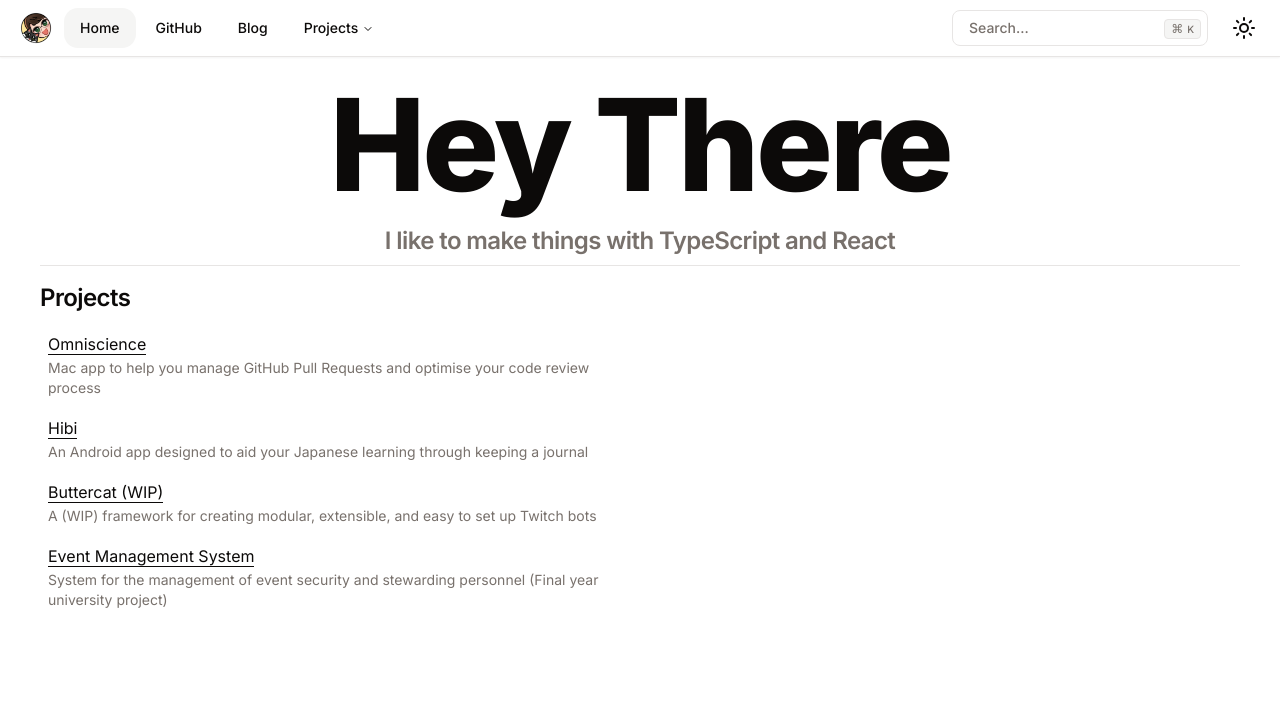
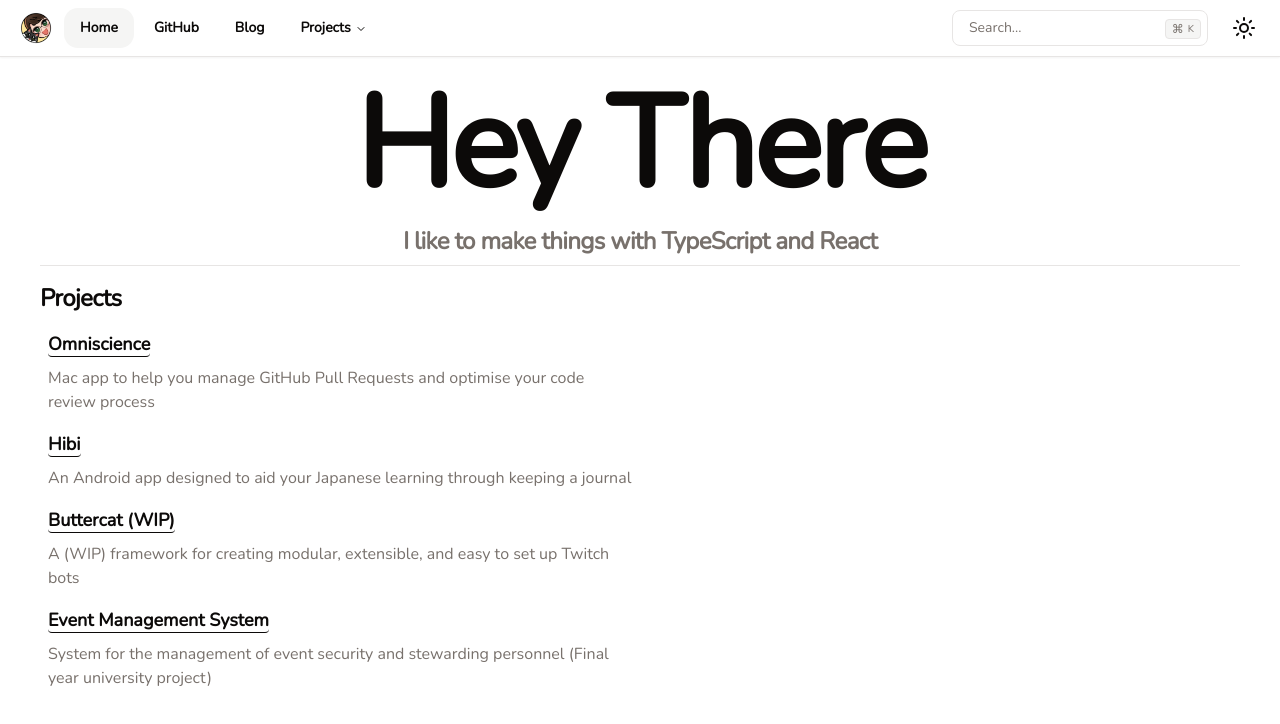
Before and after one commit to MarcDonald/marcdonald.com, a Next.js app: page / in a window 1280 px wide. Shown: the top 724 px of the page. Built offline with nearby package versions, Linux system fonts and the light colour scheme; what contentlayer, tailwindcss-debug-screens would draw is missing.

Commit message:
Switch font to Nunito

```diff
--- a/app/(routes)/project/[slug]/page.tsx
+++ b/app/(routes)/project/[slug]/page.tsx
@@ -6,11 +6,7 @@ import { Separator } from '@/app/components/ui/separator';
 import { Mdx } from '@/app/components/ui/mdx';
 import Balancer from 'react-wrap-balancer';
 import DownloadSection from '@/app/(routes)/project/[slug]/_components/download-section';
-import {
-	TypographyH1,
-	TypographyLarge,
-	TypographyLink,
-} from '@/app/components/ui/typography';
+import { TypographyH1, TypographyLarge } from '@/app/components/ui/typography';
 import { siteConfig } from '@/app/config/site';
 import ProjectHeaderShell from '@/app/(routes)/project/[slug]/_components/project-header-shell';
 import ScrollProgressBar from '@/app/components/scroll-progress-bar';
@@ -100,7 +96,7 @@ export default async function ProjectPage({ params }: ProjectPageProps) {
 		notFound();
 	}
 
-	const { title, description, link, downloadGitHubSlug } = proj;
+	const { title, description, downloadGitHubSlug } = proj;
 
 	return (
 		<article>
@@ -112,7 +108,7 @@ export default async function ProjectPage({ params }: ProjectPageProps) {
 						id={'main-content'}
 						tabIndex={-1}
 					>
-						<TypographyLink href={link ?? '#'}>{title}</TypographyLink>
+						{title}
 						<AnchorButton className={'self-center'} />
 					</TypographyH1>
 				</Balancer>
--- a/app/components/blog-list.tsx
+++ b/app/components/blog-list.tsx
@@ -6,16 +6,24 @@ import {
 import { BlogPost } from 'contentlayer/generated';
 import { cn } from '@/app/lib/utils';
 import { sortedBlogPosts } from '@/app/config/blog';
+import Balancer from 'react-wrap-balancer';
 
 const BlogLink = ({ blog }: { blog: BlogPost }) => {
 	return (
 		<li className={'p-2'}>
-			<TypographyP>
-				<TypographyLink href={`/blog/${blog.slugAsParams}`}>
-					{blog.title}
-				</TypographyLink>
+			<TypographyP className={'mb-2'}>
+				<Balancer>
+					<TypographyLink
+						href={`/blog/${blog.slugAsParams}`}
+						className={'font-bold'}
+					>
+						{blog.title}
+					</TypographyLink>
+				</Balancer>
 			</TypographyP>
-			<TypographyMuted>{blog.description}</TypographyMuted>
+			<TypographyMuted className={'text-base'}>
+				{blog.description}
+			</TypographyMuted>
 		</li>
 	);
 };
--- a/app/components/header-icon-dropdown.tsx
+++ b/app/components/header-icon-dropdown.tsx
@@ -28,6 +28,7 @@ const MotionLink = motion(Link);
 const textMotion: Variants = {
 	rest: {
 		x: 0,
+		fontWeight: '500',
 		transition: {
 			duration: 0.1,
 			type: 'tween',
@@ -35,6 +36,7 @@ const textMotion: Variants = {
 		},
 	},
 	hover: {
+		fontWeight: '900',
 		x: 5,
 		transition: {
 			duration: 0.2,
@@ -51,14 +53,17 @@ function AnimatedLink({
 }: { href: string } & PropsWithChildren & LinkProps) {
 	return (
 		<MotionLink
-			className={'h-full w-full'}
+			className={'h-full w-full text-sm'}
 			href={href}
 			initial={'rest'}
 			whileHover={'hover'}
 			animate={'rest'}
 			{...props}
 		>
-			<motion.div className={'flex'} variants={textMotion}>
+			<motion.div
+				className={'flex items-center justify-start'}
+				variants={textMotion}
+			>
 				{children}
 			</motion.div>
 		</MotionLink>
--- a/app/components/header-nav.tsx
+++ b/app/components/header-nav.tsx
@@ -32,7 +32,7 @@ const NavItem = ({
 				<NavigationMenuLink
 					className={cn(
 						navigationMenuTriggerStyle(),
-						'bg-transparent',
+						'bg-transparent font-bold',
 						isActive ? 'bg-muted' : ''
 					)}
 				>
@@ -61,7 +61,7 @@ const ListItem = React.forwardRef<
 					)}
 					{...props}
 				>
-					<div className="text-sm font-medium leading-none">{title}</div>
+					<div className="text-sm font-bold leading-none">{title}</div>
 					<p className="line-clamp-2 text-sm leading-snug text-muted-foreground">
 						{children}
 					</p>
@@ -84,7 +84,7 @@ export default function HeaderNav() {
 				<NavigationMenuItem>
 					<NavigationMenuTrigger
 						className={cn(
-							'data-[active]:bg-accent data-[state=open]:bg-accent',
+							'font-bold data-[active]:bg-accent data-[state=open]:bg-accent',
 							pathName.includes('project') ? 'bg-muted ' : ''
 						)}
 					>
--- a/app/components/project-list.tsx
+++ b/app/components/project-list.tsx
@@ -4,14 +4,21 @@ import {
 	TypographyP,
 } from '@/app/components/ui/typography';
 import { ProjectDetails, projects } from '@/app/config/project';
+import Balancer from 'react-wrap-balancer';
 
 const ProjectLink = ({ project }: { project: ProjectDetails }) => {
 	return (
 		<li className={'p-2'}>
-			<TypographyP>
-				<TypographyLink href={project.link}>{project.title}</TypographyLink>
+			<TypographyP className={'mb-2'}>
+				<Balancer>
+					<TypographyLink href={project.link} className={'font-bold'}>
+						{project.title}
+					</TypographyLink>
+				</Balancer>
 			</TypographyP>
-			<TypographyMuted>{project.description}</TypographyMuted>
+			<TypographyMuted className={'text-base'}>
+				{project.description}
+			</TypographyMuted>
 		</li>
 	);
 };
--- a/app/components/ui/button.tsx
+++ b/app/components/ui/button.tsx
@@ -9,7 +9,8 @@ const buttonVariants = cva(
 	{
 		variants: {
 			variant: {
-				default: 'bg-primary text-primary-foreground hover:bg-primary/90',
+				default:
+					'bg-primary text-primary-foreground hover:bg-primary/90 font-bold',
 				destructive:
 					'bg-destructive text-destructive-foreground hover:bg-destructive/90',
 				outline:
--- a/app/components/ui/typography.tsx
+++ b/app/components/ui/typography.tsx
@@ -148,7 +148,7 @@ export const TypographyLink = React.forwardRef<
 	return (
 		<Link
 			className={cn(
-				'duration-250 hover:dark:foreground border-b border-foreground transition-all hover:border-b-4 hover:text-foreground dark:border-foreground',
+				'duration-250 rounded-b border-b border-foreground transition-all hover:border-b-4 hover:border-primary hover:text-foreground focus:border-b-4 focus:border-primary focus:text-foreground dark:border-foreground hover:dark:border-primary focus:dark:border-primary',
 				className
 			)}
 			href={href}
--- a/app/content/posts/omniscience-from-pr-pandemonium-to-pr-paradise.mdx
+++ b/app/content/posts/omniscience-from-pr-pandemonium-to-pr-paradise.mdx
@@ -161,7 +161,7 @@ You can try it out for yourself at [omniscience.app](https://omniscience.app) or
 			'mx-auto hidden aspect-video rounded-md object-contain dark:block'
 		}
 	/>
-	<figcaption className={'text-center text-xs italic'}>
+	<figcaption className={'text-center italic [&>p]:text-sm'}>
 		A screenshot of Omniscience demonstrating some of the key features of the
 		app such as review dismissal notifications, label filtering, and a Pending
 		your Review section
--- a/app/lib/fonts.ts
+++ b/app/lib/fonts.ts
@@ -1,19 +1,21 @@
 import {
 	JetBrains_Mono as FontMono,
-	Inter as FontSans,
-	Inter as FontDisplay,
+	Nunito as FontSans,
+	Nunito as FontDisplay,
 } from 'next/font/google';
 
 export const fontDisplay = FontDisplay({
 	subsets: ['latin'],
 	variable: '--font-display',
 	preload: true,
+	weight: '400',
 });
 
 export const fontSans = FontSans({
 	subsets: ['latin'],
 	variable: '--font-sans',
 	preload: true,
+	weight: '400',
 });
 
 export const fontMono = FontMono({
--- a/app/styles/global.css
+++ b/app/styles/global.css
@@ -56,6 +56,11 @@
 	body {
 		@apply bg-background text-foreground;
 	}
+	p,
+	a,
+	li {
+		@apply text-lg font-normal leading-7 tracking-normal;
+	}
 }
 .skip-to-content-link {
 	position: absolute;
```
